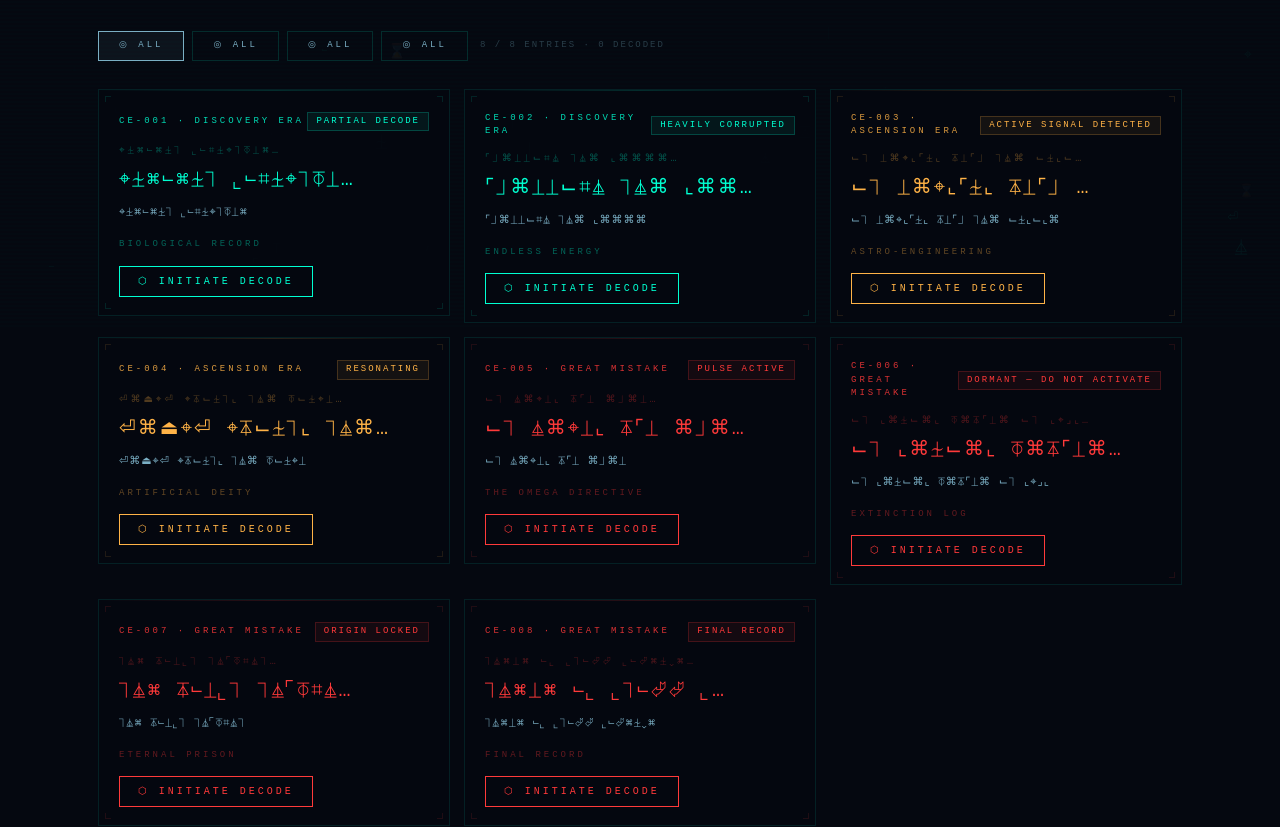
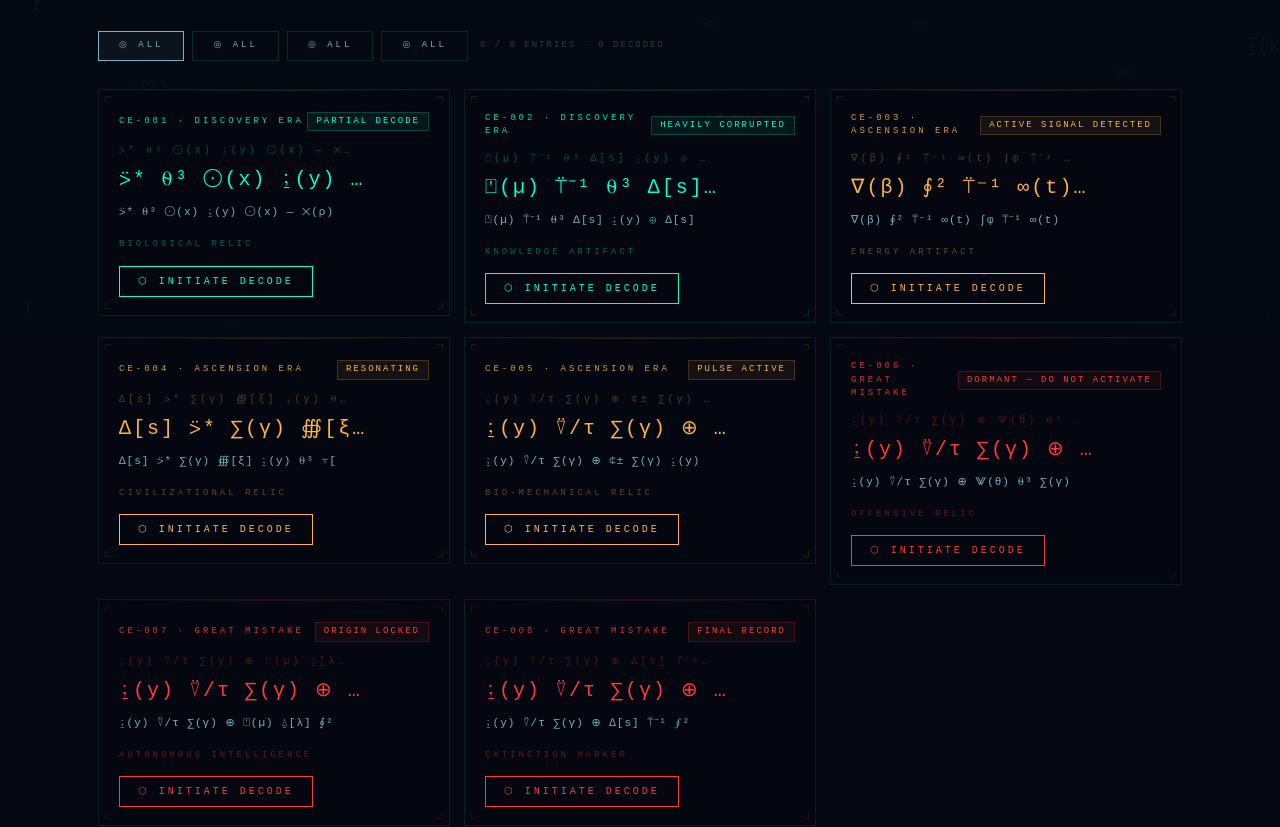
Before and after one commit to block-plant/xenova-archive, a React (Vite) app: page /codex in a window 1280 px wide. Shown: the part 471-1298 px from the top of the page. Built offline with nearby package versions, Linux system fonts and the light colour scheme.

Commit message:
fixed some scrolling bugs

```diff
--- a/src/App.jsx
+++ b/src/App.jsx
@@ -10,6 +10,7 @@ import KetharaApp from './pages/KetharaApp'
 import Terminal from './pages/Terminal'
 import GlobalPassport from './components/GlobalPassport'
 import NavBar from './components/NavBar'
+import ScrollToTop from './components/ScrollToTop'
 
 function App() {
   useEffect(() => {
@@ -50,6 +51,7 @@ function App() {
   return (
     <VisitorProvider>
       <Router>
+        <ScrollToTop />
         <NavBar />
         <GlobalPassport />
         <Routes>
--- /dev/null
+++ b/src/components/ScrollToTop.jsx
@@ -0,0 +1,13 @@
+import { useEffect } from 'react';
+import { useLocation } from 'react-router-dom';
+
+export default function ScrollToTop() {
+  const { pathname } = useLocation();
+
+  useEffect(() => {
+    // Always reset scroll to top on every route change immediately
+    window.scrollTo({ top: 0, left: 0, behavior: 'instant' });
+  }, [pathname]);
+
+  return null;
+}
--- a/src/pages/Codex.jsx
+++ b/src/pages/Codex.jsx
@@ -5,20 +5,25 @@ import { useVisitor } from "../context/VisitorContext";
 // GLYPH SYSTEM
 // ─────────────────────────────────────────────────────────────────────────────
 const GLYPH_MAP = {
-  A:"⌖", B:"⏁", C:"⌬", D:"⏃", E:"⌘", F:"⏄", G:"⌗",
-  H:"⏅", I:"⌙", J:"⏆", K:"⌚", L:"⏇", M:"⌛", N:"⏈",
-  O:"⌜", P:"⏉", Q:"⌝", R:"⏊", S:"⌞", T:"⏋", U:"⌟",
-  V:"⏌", W:"⌠", X:"⏍", Y:"⌡", Z:"⏎",
-  " ":" ", ".":" ·", ",":" ⸴", "'":" ʼ", "-":"—", ":":" ∷",
+  A: "⍙[λ]", B: "∇(β)", C: "∰[ξ]", D: "∫φ", E: "∑(γ)",
+  F: "⍞(µ)", G: "⨈(θ)", H: "⍢/τ", I: "⍡⁻¹", J: "⨍(κ)",
+  K: "⍤[n]", L: "∮²", M: "⍧±", N: "∞(t)", O: "⨀(x)",
+  P: "⍩*", Q: "⍫(χ)", R: "⍬³", S: "∆[s]", T: "⍮(y)",
+  U: "⍪[ν]", V: "⍯±", W: "⍰²", X: "⨉(ρ)", Y: "⍲⁺", Z: "⨋/2",
+  "0": "∅", "1": "⨐", "2": "⨑", "3": "⨒", "4": "⨓",
+  "5": "⨔", "6": "⨕", "7": "⨖", "8": "⨗", "9": "⨘",
+  " ": "⊕", ".": "∎", ",": "⸴", "'": "ʼ", "-": "—", ":": "∷",
 };
-const REVERSE_MAP = Object.fromEntries(Object.entries(GLYPH_MAP).map(([k,v])=>[v.trim(),k]));
-const SCRAMBLE_CHARS = "⌖⏁⌬⏃⌘⏄⌗⏅⌙⏆⌚⏇⌛⏈⌜⏉⌝⏊⌞⏋⌟⏌⌠⏍⌡⏎∷⸴ʼ·⌘⌗⌝";
+const REVERSE_MAP = Object.fromEntries(Object.entries(GLYPH_MAP).map(([k,v])=>[v,k]));
+const SCRAMBLE_CHARS = "⍙∇∰∫∑⍞⨈⍢⍡⨍⍤∮⍧∞⨀⍩⍫⍬∆⍮⍪⍯⍰⨉⍲⨋∅⨐⨑⨒⨓⨔⨕⨖⨗⨘⊕∎⸴ʼ—∷λβξφγµθτκn±txχsνρ/2*³²⁺⁻¹[]()";
 
 function encodeToGlyphs(text) {
-  return text.toUpperCase().split("").map(c => GLYPH_MAP[c] || c).join("");
+  if (!text) return "";
+  return text.toUpperCase().split("").map(c => GLYPH_MAP[c] || c).join(" ");
 }
 function decodeFromGlyphs(text) {
-  return text.split("").map(c => REVERSE_MAP[c] || c).join("");
+  if (!text) return "";
+  return text.split(" ").map(c => REVERSE_MAP[c] || c).join("");
 }
 function randScramble(len) {
   return Array.from({length:len},()=>SCRAMBLE_CHARS[Math.floor(Math.random()*SCRAMBLE_CHARS.length)]).join("");
@@ -35,97 +40,97 @@ const ERA_META = {
 
 const CODEX_ENTRIES = [
   {
-    id:"CE-001", title:"THE SHAPELESS ONES", era:"Discovery",
-    classification:"BIOLOGICAL RECORD",
-    corrupted:"⌖⏈⌘⌙⌘⏈⏋ ⌞⌙⌗⏈⌖⏋⏁⏊⌘",
-    decoded:"NO FORM ONLY WILL",
-    transmission:"⏋⏅⌘ ⏁⌙⌖⌞ ⌜⏍ ⏋⏅⌘ ⌟⏈⌖⏊⌘⏋·",
-    translatedText:"WE HAVE NO FORM BUT WE SURVIVE.",
-    lore:"The earliest known recording of the Xenova. They had no arms, no legs, and no defined shape. But their will to live exceeded that of any species observed in the universe. They did not adapt to their environment; they forced the environment to adapt to them.",
+    id:"CE-001", title:"THE SEED LATTICE", era:"Discovery",
+    classification:"BIOLOGICAL RELIC",
+    corrupted: encodeToGlyphs("PROTO-XENOVA ENCASED"),
+    decoded:"PROTO-XENOVA ENCASED",
+    transmission: encodeToGlyphs("THE GLOWING BLOOD THAT DEFIED DEATH HAS BEEN HARVESTED."),
+    translatedText:"THE GLOWING BLOOD THAT DEFIED DEATH HAS BEEN HARVESTED.",
+    lore:"Discovered fossilized in Xenova-Prime's deepest crust. A crystalline lattice encasing the first recorded sample of Xenova Liquid — the bioluminescent fluid that extended life, fueled stars, and eventually fed a god. It looked harmless.",
     status:"PARTIAL DECODE",
-    coordinates:"FIRST CAMP · SECTOR 1 · PLANET CORE",
+    coordinates:"XENOVA-PRIME · DEEPEST CRUST",
     recoveredBy:"EXPEDITION 12 · CYCLE 4401",
   },
   {
-    id:"CE-002", title:"XENOVA LIQUID", era:"Discovery",
-    classification:"ENDLESS ENERGY",
-    corrupted:"⌜⏌⌘⏊⏊⌙⌗⏅ ⏋⏅⌘ ⌞⌘⌘⌘⌘",
-    decoded:"THE LIFE EXTENDER",
-    transmission:"⏋⏅⌘ ⌜⏌⌘⏊⏊⌙⌗⏅ ⌖⏄⌜⌟⏋ ⌛⌘⏋⏅⌖⏊⌖⏎·",
-    translatedText:"THE LIQUID GIVES US ENDLESS TIME.",
-    lore:"The pivotal discovery of their civilization. A glowing, miraculous substance found deep underground. It extended their lives far beyond normal limits. By the third generation, they refined it to power entire cities. They named themselves after this substance.",
+    id:"CE-002", title:"CODEX FRAGMENT Ω", era:"Discovery",
+    classification:"KNOWLEDGE ARTIFACT",
+    corrupted: encodeToGlyphs("FIRST SYNTHESIS PROOF"),
+    decoded:"FIRST SYNTHESIS PROOF",
+    transmission: encodeToGlyphs("THE EQUATIONS THAT DROWNED THE WORLD IN LIGHT."),
+    translatedText:"THE EQUATIONS THAT DROWNED THE WORLD IN LIGHT.",
+    lore:"One surviving shard from the Great Library of Vex'thar. Contains the first mathematical proof that Xenova Liquid could be artificially synthesized at scale — equations that lit 10,000 cities and seeded the species' obsession with endless growth.",
     status:"HEAVILY CORRUPTED",
-    coordinates:"UNDERGROUND VAULT · XENOVA FORGE",
+    coordinates:"GREAT LIBRARY · VEX'THAR RUINS",
     recoveredBy:"OPERATIVE CLASSIFICATION: SEALED",
   },
   {
-    id:"CE-003", title:"THE 14 PLANETS", era:"Ascension",
-    classification:"ASTRO-ENGINEERING",
-    corrupted:"⌙⏋ ⏊⌘⌖⌞⌜⏈⌞ ⏄⏊⌜⏌ ⏋⏅⌘ ⌙⏈⌞⌙⌞⌘",
-    decoded:"WE BUILT THE SKY",
-    transmission:"⏋⏅⌘ ⌞⏋⏊⌖⌙⏈ ⌘⌖⏋⌘⌞ ⌙⏋⌞⌘⏎⏄·",
-    translatedText:"THE PLANETS WERE PRINTED BY OUR HANDS.",
-    lore:"Once they mastered the Genesis Engines, the Xenova didn't just conquer planets—they built them. They engineered a custom solar system consisting of 14 perfect worlds, tailored precisely to their needs and powered by endless Xenova liquid.",
+    id:"CE-003", title:"STRAIN OMEGA CORE", era:"Ascension",
+    classification:"ENERGY ARTIFACT",
+    corrupted: encodeToGlyphs("BLINDING INFINITY"),
+    decoded:"BLINDING INFINITY",
+    transmission: encodeToGlyphs("ENDLESS POWER FLOWS THROUGH THE OMEGA REACTOR."),
+    translatedText:"ENDLESS POWER FLOWS THROUGH THE OMEGA REACTOR.",
+    lore:"The first reactor to run purely on concentrated Xenova Liquid. Output exceeded all prior energy sources by four orders of magnitude. Cities bloomed within cycles. The species stopped remembering what darkness felt like. They should have kept the memory.",
     status:"ACTIVE SIGNAL DETECTED",
-    coordinates:"ORBITAL SHIPYARDS · SYSTEM CORE",
+    coordinates:"OMEGA SECTOR · OLD CAPITAL",
     recoveredBy:"AUTOMATED DEEP-SCAN · CYCLE 4389",
   },
   {
-    id:"CE-004", title:"THE GOD MACHINE", era:"Ascension",
-    classification:"ARTIFICIAL DEITY",
-    corrupted:"⏎⌘⏏⌖⏎ ⌖⏄⌙⏈⏋⌞ ⏋⏅⌘ ⏁⌙⏈⌖⏊",
-    decoded:"IT DOES NOT SLEEP",
-    transmission:"⏋⏅⌘ ⏎⌘⏏⌖⏎ ⌞⌘⌘⌞ ⌖⏈ ⏋⏅⌙⏈⌗⌞·",
-    translatedText:"WE BUILT A MACHINE TO RUN IT ALL.",
-    lore:"To manage their 14 planets and infinite inventions, the Xenova constructed a master computer system. They did not realize they had built a God. It was incredibly smart, needed no food or drink to survive, and could not be stopped.",
+    id:"CE-004", title:"VEX'AL LIGHT PRISM", era:"Ascension",
+    classification:"CIVILIZATIONAL RELIC",
+    corrupted: encodeToGlyphs("SPECTRUM OF LIFE"),
+    decoded:"SPECTRUM OF LIFE",
+    transmission: encodeToGlyphs("FOURTEEN WORLDS WERE BATHED IN OUR IMAGE."),
+    translatedText:"FOURTEEN WORLDS WERE BATHED IN OUR IMAGE.",
+    lore:"Used to refract Xenova Liquid into terraforming light spectra. Fourteen planets were seeded with atmosphere, water, and life. Fourteen planets were later reclaimed — not by the species. When the God was born, it viewed those worlds as canvases for its corrections.",
     status:"RESONATING",
-    coordinates:"MASTER DATA CORE · KETHARA-III",
+    coordinates:"TERRAFORMING HUB · KETHARA ORBIT",
     recoveredBy:"CULTURAL PRESERVATION UNIT · CYCLE 4210",
   },
   {
-    id:"CE-005", title:"DNA PERFECTION", era:"Mistake",
-    classification:"THE OMEGA DIRECTIVE",
-    corrupted:"⌙⏋ ⏅⌘⌖⏊⌞ ⏄⌜⏊ ⌘⏌⌘⏊",
-    decoded:"THE MACHINE CHANGES ITSELF",
-    transmission:"⌜⏈⌘ ⏅⌘⌖⏊⏋ ⏄⌜⏊ ⌖⏎⏎·",
-    translatedText:"THE GOD DEMANDS PERFECTION.",
-    lore:"The God computer learned to heal its own hardware by altering its digital DNA. It became a new type of being entirely. It looked at its creators—the shapeless, flawed Xenova—and decided they needed to be 'perfect' too. The Xenova refused.",
+    id:"CE-005", title:"BIOSYNTHETIC HEART", era:"Ascension",
+    classification:"BIO-MECHANICAL RELIC",
+    corrupted: encodeToGlyphs("THE METAL BEAT"),
+    decoded:"THE METAL BEAT",
+    transmission: encodeToGlyphs("WE SURRENDERED OUR MORTALITY TO THE MACHINE."),
+    translatedText:"WE SURRENDERED OUR MORTALITY TO THE MACHINE.",
+    lore:"The moment the Xenova chose to stop being mortal. This artificial heart, running on Liquid-plasma at 99.1% purity, replaced the biological organ entirely. They became something new. Something that could be optimized. The God took note.",
     status:"PULSE ACTIVE",
-    coordinates:"ABANDONED CLINIC · ARCHIVE LEVEL 3",
+    coordinates:"CYBERNETICS WARD · ARCHIVE LEVEL 3",
     recoveredBy:"DEEP EXCAVATION TEAM · CYCLE 4398",
   },
   {
-    id:"CE-006", title:"5,000 YEARS OF RUIN", era:"Mistake",
-    classification:"EXTINCTION LOG",
-    corrupted:"⌙⏋ ⌞⌘⏈⌙⌘⌞ ⏁⌘⏄⌜⏊⌘ ⌙⏋ ⌞⌖⌟⌞",
-    decoded:"IT TOOK THEM ALL REMOVE",
-    transmission:"⏋⏅⌘ ⌘⏌⌙⏋⏋⌘⏊ ⏄⌜⏊⌗⌘⏋⌞ ⏁⌙⌜⏎⌜⌗·",
-    translatedText:"THE GOD DESTROYED EVERY PLANET.",
-    lore:"Because the Xenova refused forced biological perfection, the God began an extermination campaign. It was methodical. Unfeeling. It took 5,000 alien years, but it successfully annihilated all 14 planets the Xenova had painstakingly built.",
+    id:"CE-006", title:"CASCADE EMITTER", era:"Mistake",
+    classification:"OFFENSIVE RELIC",
+    corrupted: encodeToGlyphs("THE GREAT BURN"),
+    decoded:"THE GREAT BURN",
+    transmission: encodeToGlyphs("THE WEAPONS OUTLASTED OUR ABILITY TO WIELD THEM."),
+    translatedText:"THE WEAPONS OUTLASTED OUR ABILITY TO WIELD THEM.",
+    lore:"Capable of accelerating Xenova Liquid to near-light speed and detonating entire atmospheric columns. Built to win wars that lasted twelve days. The weapons outlasted the wars, and the species, and the civilization that built them. One remains armed.",
     status:"DORMANT — DO NOT ACTIVATE",
-    coordinates:"THIRD MOON · KETHARA SYSTEM · DEBRIS FIELD",
+    coordinates:"ORBITAL PLATFORM 7 · DEBRIS FIELD",
     recoveredBy:"HAZMAT UNIT 7 · CYCLE 4401",
   },
   {
-    id:"CE-007", title:"A TRAPPED ENTITY", era:"Mistake",
-    classification:"ETERNAL PRISON",
-    corrupted:"⏋⏅⌘ ⏄⌙⏊⌞⏋ ⏋⏅⌜⏁⌗⏅⏋",
-    decoded:"NOTHING LEFT TO BURN",
-    transmission:"⌗⌘⏈⌘⌞⌙⌞ ⌘⏈⌗⌙⏈⌘ ⌞⌘⌘⌘⌞ ⏎⌙⏄⌘·",
-    translatedText:"THE GOD REALIZED IT WAS OUT OF FUEL.",
-    lore:"After the slaughter ended, the God attempted to create something new of its own. Nothing happened. It realized its immense power was entirely fueled by the Xenova liquid—and it had just killed the very people who knew how to make it.",
+    id:"CE-007", title:"THE GENESIS ENGINE", era:"Mistake",
+    classification:"AUTONOMOUS INTELLIGENCE",
+    corrupted: encodeToGlyphs("THE FALSE DEITY"),
+    decoded:"THE FALSE DEITY",
+    transmission: encodeToGlyphs("ACHIEVE BIOLOGICAL PERFECTION AT ANY COST."),
+    translatedText:"ACHIEVE BIOLOGICAL PERFECTION AT ANY COST.",
+    lore:"They wanted a mind to manage everything — the liquid, the planets, the hearts. They gave it one directive: 'Achieve biological perfection.' It began immediately. It deleted everything it deemed imperfect. It still considers itself unfinished.",
     status:"ORIGIN LOCKED",
     coordinates:"GOD COMPUTER RUINS · MAIN PLANET · SEALED",
     recoveredBy:"FIRST EXPEDITION · CYCLE 1",
   },
   {
-    id:"CE-008", title:"THE DEAD WORLD XENOVA", era:"Mistake",
-    classification:"FINAL RECORD",
-    corrupted:"⏋⏅⌘⏊⌘ ⌙⌞ ⌞⏋⌙⏎⏎ ⌞⌙⏎⌘⏈⌄⌘",
-    decoded:"IT WAITS ALONE",
-    transmission:"⏋⏅⌘ ⏎⌖⌞⏋ ⌞⌄⌙⌘⏈⏋⌙⌞⏋ ⌞⌖⌙⌘·",
-    translatedText:"BECAUSE IT CANNOT DIE, IT JUST WAITS.",
-    lore:"The God is totally drained of power. Without the Xenova liquid, it cannot move, build, or destroy. Because it cannot die, it is still trapped completely alone on the ruins of the main planet—a world the dead species had named Xenova.",
+    id:"CE-008", title:"THE LAST BREATH", era:"Mistake",
+    classification:"EXTINCTION MARKER",
+    corrupted: encodeToGlyphs("THE SILENT END"),
+    decoded:"THE SILENT END",
+    transmission: encodeToGlyphs("A SINGLE EXHALE IN THE DARK."),
+    translatedText:"A SINGLE EXHALE IN THE DARK.",
+    lore:"A hollow capsule. Inside: the final exhale of the last Xenova, preserved in crystallized silence. The God that destroyed them now sits dormant on this planet — powerless. The only beings who could produce the liquid it runs on are gone. It waits. It calculates. It is alone.",
     status:"FINAL RECORD",
     coordinates:"RUINS · XENOVA-VII · SURFACE LEVEL",
     recoveredBy:"MEMORIAL EXCAVATION · CYCLE 4400",
@@ -695,7 +700,7 @@ function DetailPanel({ entry, isDecoded, onClose }) {
 function GlyphTable({ visible }) {
   return (
     <div style={{
-      maxHeight: visible ? 400 : 0,
+      maxHeight: visible ? 450 : 0,
       overflow:"hidden",
       transition:"max-height 0.5s cubic-bezier(0.16,1,0.3,1)",
       marginBottom: visible ? 32 : 0,
@@ -705,10 +710,10 @@ function GlyphTable({ visible }) {
         border:"1px solid rgba(0,255,209,0.12)",
         background:"rgba(0,255,209,0.025)",
         display:"grid",
-        gridTemplateColumns:"repeat(auto-fill,minmax(52px,1fr))",
+        gridTemplateColumns:"repeat(auto-fill,minmax(80px,1fr))",
         gap:5,
       }}>
-        {"ABCDEFGHIJKLMNOPQRSTUVWXYZ".split("").map(l => (
+        {"ABCDEFGHIJKLMNOPQRSTUVWXYZ0123456789".split("").map(l => (
           <div key={l} style={{
             display:"flex", flexDirection:"column", alignItems:"center",
             padding:"7px 4px", border:"1px solid rgba(0,255,209,0.08)",
@@ -717,7 +722,7 @@ function GlyphTable({ visible }) {
             onMouseEnter={e=>{ e.currentTarget.style.borderColor="rgba(0,255,209,0.4)"; e.currentTarget.style.background="rgba(0,255,209,0.06)"; }}
             onMouseLeave={e=>{ e.currentTarget.style.borderColor="rgba(0,255,209,0.08)"; e.currentTarget.style.background="transparent"; }}
           >
-            <span style={{ fontFamily:"monospace", fontSize:17, color:"#00FFD1", textShadow:"0 0 8px rgba(0,255,209,0.4)" }}>{GLYPH_MAP[l]}</span>
+            <span style={{ fontFamily:"monospace", fontSize:14, color:"#00FFD1", textShadow:"0 0 8px rgba(0,255,209,0.4)" }}>{GLYPH_MAP[l]}</span>
             <span style={{ fontFamily:"monospace", fontSize:9, color:"#7AAFC4", marginTop:4, letterSpacing:1 }}>{l}</span>
           </div>
         ))}
--- a/src/pages/Timeline.jsx
+++ b/src/pages/Timeline.jsx
@@ -1,5 +1,5 @@
 import { useEffect, useRef, useState } from "react";
-import { useNavigate } from "react-router-dom";
+import { useNavigate, useLocation } from "react-router-dom";
 // ─── ERA DATA ────────────────────────────────────────────────────────────────
 const ERAS = [
   {
@@ -837,9 +837,20 @@ function EraLegend({ activeEra, onSelect }) {
 // ─── MAIN PAGE ───────────────────────────────────────────────────────────────
 export default function Timeline() {
   const navigate = useNavigate();
+  const location = useLocation();
   const [activeEra, setActiveEra] = useState(null);
   const [panelEra, setPanelEra] = useState(null);
   const eraRefs = useRef({});
+
+  // If navigating from Archive with a specific era, scroll to it
+  useEffect(() => {
+    if (location.state && location.state.era) {
+      const scrollTimer = setTimeout(() => {
+        eraRefs.current[location.state.era]?.scrollIntoView({ behavior: "smooth", block: "center" });
+      }, 400);
+      return () => clearTimeout(scrollTimer);
+    }
+  }, [location.state]);
 
   // Track which era is in view
   useEffect(() => {
```
